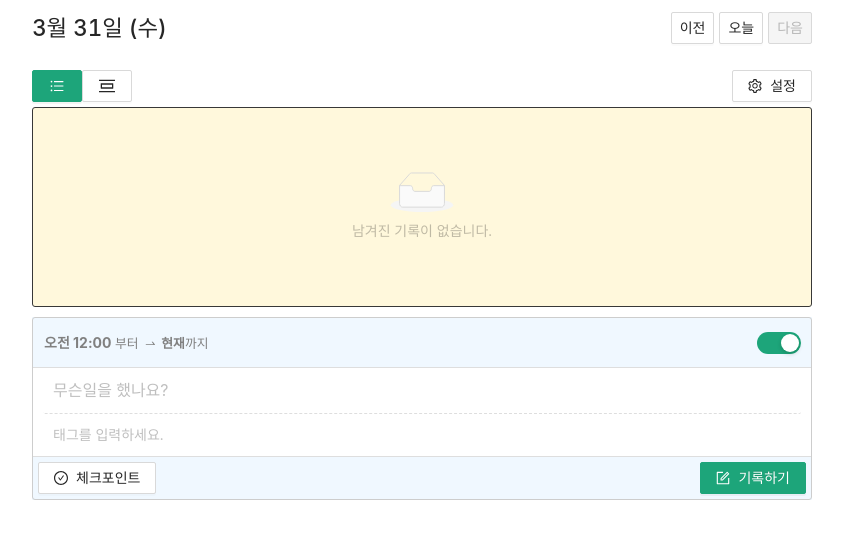
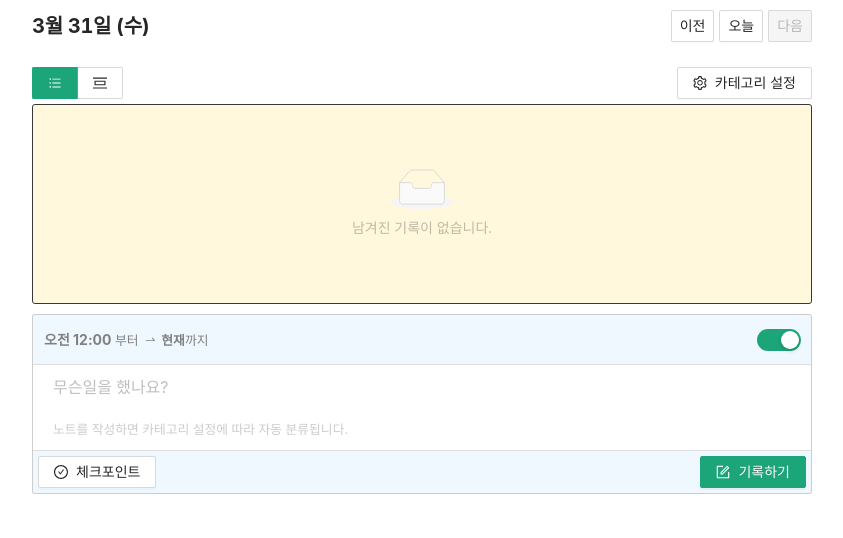
Before and after one commit to cowardlion/Pomelog-IndexedDB, a React (Create React App) app: page / in a window 1280 px wide. Shown: the top 538 px of the page, without its empty margins (218-1061 px from the left). Built offline with nearby package versions, Linux system fonts and the light colour scheme.

Commit message:
태그를 없애고 카테고리는 자동으로 선택될수있도록 일단 인터페이스만 수정

```diff
--- a/src/api/timeLogs.ts
+++ b/src/api/timeLogs.ts
@@ -1,12 +1,16 @@
 import Dexie from 'dexie';
 import moment from 'moment-timezone';
+
+export type Category = {
+  name: string;
+};
 
 export type TimeLog = {
   id: number;
   startAt: Date;
   endAt: Date;
   note: string;
-  tags: string[];
+  category: Category;
   duration: number;
   isValid: boolean;
 };
@@ -72,31 +76,26 @@ export const listByDate = async (date = new Date()) => {
   const logs = await db.table('timeLogs').where('endAt').between(new Date(from), new Date(to)).sortBy('endAt');
 
   const timeLogs = logs.map((log: TimeLog, index: number, arr: TimeLog[]) => {
-    const { tags = [], ...rest } = log;
+    const { ...rest } = log;
     let isValid = true;
 
     if (0 < index && arr[index - 1].endAt > log.startAt) {
       isValid = false;
     }
 
-    return { ...rest, tags, duration: log.endAt.valueOf() - log.startAt.valueOf(), isValid };
+    return { ...rest, duration: log.endAt.valueOf() - log.startAt.valueOf(), isValid };
   });
 
   return timeLogs;
 };
 
 export const find = async (match: MatchLog): Promise<TimeLog> => {
-  const { id, endAt, note, tag } = match;
+  const { id, endAt, note } = match;
   const logs = (await listByDate(endAt)) as TimeLog[];
 
   for (let i = 0; i < logs.length; ++i) {
     const log = logs[i];
-    if (
-      log.id === id ||
-      log.endAt.valueOf() === endAt?.valueOf() ||
-      (note && 0 < log.note?.indexOf(note)) ||
-      (tag && log.tags?.includes(tag))
-    ) {
+    if (log.id === id || log.endAt.valueOf() === endAt?.valueOf() || (note && 0 < log.note?.indexOf(note))) {
       return log;
     }
   }
--- a/src/components/Configuration.tsx
+++ b/src/components/Configuration.tsx
@@ -1,16 +1,44 @@
 import styled from '@emotion/styled';
-import { Button } from 'antd';
+import { useState } from 'react';
+import { Button, Radio, Modal } from 'antd';
 import { BarsOutlined, PicCenterOutlined, SettingOutlined } from '@ant-design/icons';
 
 export const Configuration = () => {
+  const [isModalVisible, setIsModalVisible] = useState(false);
+
+  const showModal = () => {
+    setIsModalVisible(true);
+  };
+
+  const handleOk = () => {
+    setIsModalVisible(false);
+  };
+
+  const handleCancel = () => {
+    setIsModalVisible(false);
+  };
+
   return (
     <ConfigStyled>
       <div className="display-style">
-        <Button type="primary" icon={<BarsOutlined />} />
-        <Button icon={<PicCenterOutlined />} />
+        <Radio.Group defaultValue="static" buttonStyle="solid">
+          <Radio.Button value="static">
+            <BarsOutlined />
+          </Radio.Button>
+          <Radio.Button value="dynamic">
+            <PicCenterOutlined />
+          </Radio.Button>
+        </Radio.Group>
       </div>
       <div>
-        <Button icon={<SettingOutlined />}>설정</Button>
+        <Button icon={<SettingOutlined />} onClick={showModal}>
+          카테고리 설정
+        </Button>
+        <Modal title="카테고리 설정" width={700} visible={isModalVisible} onOk={handleOk} onCancel={handleCancel}>
+          <p>Some contents...</p>
+          <p>Some contents...</p>
+          <p>Some contents...</p>
+        </Modal>
       </div>
     </ConfigStyled>
   );
--- a/src/components/DateNavigator.tsx
+++ b/src/components/DateNavigator.tsx
@@ -77,7 +77,10 @@ const NavigatorStyled = styled.div`
   padding: 10px 0 20px 0;
 
   h1 {
-    font-size: 1.4em;
+    font-size: 1.25em;
+    font-weight: bold;
+    line-height: 24px;
+    letter-spacing: -0.3px;
   }
 
   .btn-group {
--- a/src/components/TimeLogForm.tsx
+++ b/src/components/TimeLogForm.tsx
@@ -31,7 +31,6 @@ type Props = {
 export const TimeLogForm = ({ dateStr, startAt, disableAutoSelect = false }: Props) => {
   const [addLogMutation] = useMutation(ADD_TIME_LOG);
   const noteRef = useRef<Input | null>(null);
-  const tagRef = useRef<Input | null>(null);
   const [startDateAt, setStartDateAt] = useState<Date>(startAt);
   const [endDateAt, setEndDateAt] = useState<Date>(() => getEndAtFromtStartAt(startDateAt, dateStr, disableAutoSelect));
   const [isAutoTimePick, setAutoTimePick] = useState(() => {
@@ -45,7 +44,7 @@ export const TimeLogForm = ({ dateStr, startAt, disableAutoSelect = false }: Pro
     event.preventDefault();
 
     const elements = ((event.target as HTMLFormElement).elements as unknown) as FormElements;
-    const { note, tag } = elements;
+    const { note } = elements;
 
     if (!note.value) {
       alert('필수 입력값이 없습니다.');
@@ -56,7 +55,6 @@ export const TimeLogForm = ({ dateStr, startAt, disableAutoSelect = false }: Pro
       startAt: startDateAt,
       endAt: isAutoTimePick ? new Date() : endDateAt,
       note: note.value,
-      tag: tag.value,
     };
 
     addLogMutation({
@@ -78,7 +76,6 @@ export const TimeLogForm = ({ dateStr, startAt, disableAutoSelect = false }: Pro
         });
 
         noteRef.current?.setValue('');
-        tagRef.current?.setValue('');
         setStartDateAt(newLog.endAt);
         setEndDateAt(getEndAtFromtStartAt(newLog.endAt, dateStr, disableAutoSelect));
       },
@@ -150,7 +147,7 @@ export const TimeLogForm = ({ dateStr, startAt, disableAutoSelect = false }: Pro
             bordered={false}
             autoFocus={true}
           />
-          <Input ref={tagRef} name="tag" placeholder="태그를 입력하세요." bordered={false} />
+          <div className="category">노트를 작성하면 카테고리 설정에 따라 자동 분류됩니다.</div>
         </div>
         <div className="footer">
           <div>
@@ -223,12 +220,14 @@ const FormStyled = styled.div`
       border-bottom: 1px solid #dedede;
 
       input[name='note'] {
-        border-bottom: 1px dashed #dedede;
+        /* border-bottom: 1px dashed #dedede; */
         padding: 10px;
       }
 
-      input[name='tag'] {
+      .category {
         padding: 10px;
+        font-size: 0.8em;
+        color: #ccc;
       }
     }
 
--- a/src/components/TimeLogListItem.tsx
+++ b/src/components/TimeLogListItem.tsx
@@ -26,7 +26,10 @@ type RootQuery = {
   timeLogs: TimeLog[];
 };
 
-export const TimeLogListItem = ({ dateStr, item: { id, note, startAt, endAt, duration, isValid } }: Props) => {
+export const TimeLogListItem = ({
+  dateStr,
+  item: { id, note, startAt, endAt, duration, category, isValid },
+}: Props) => {
   const [removeLogMutation] = useMutation(REMOVE_LOG);
 
   const handleDeleteLog = () => {
@@ -59,8 +62,9 @@ export const TimeLogListItem = ({ dateStr, item: { id, note, startAt, endAt, dur
           {isValid ? <span className="duration">{msToTime(duration)}</span> : <span>시간이 겹칩니다.</span>}
         </div>
         <div className="note">{note}</div>
-        <div className="tag"></div>
+        {!category && <small>카테고리 없음</small>}
       </div>
+
       <div className="meta">
         <Button onClick={handleDeleteLog}>삭제</Button>
       </div>
```
